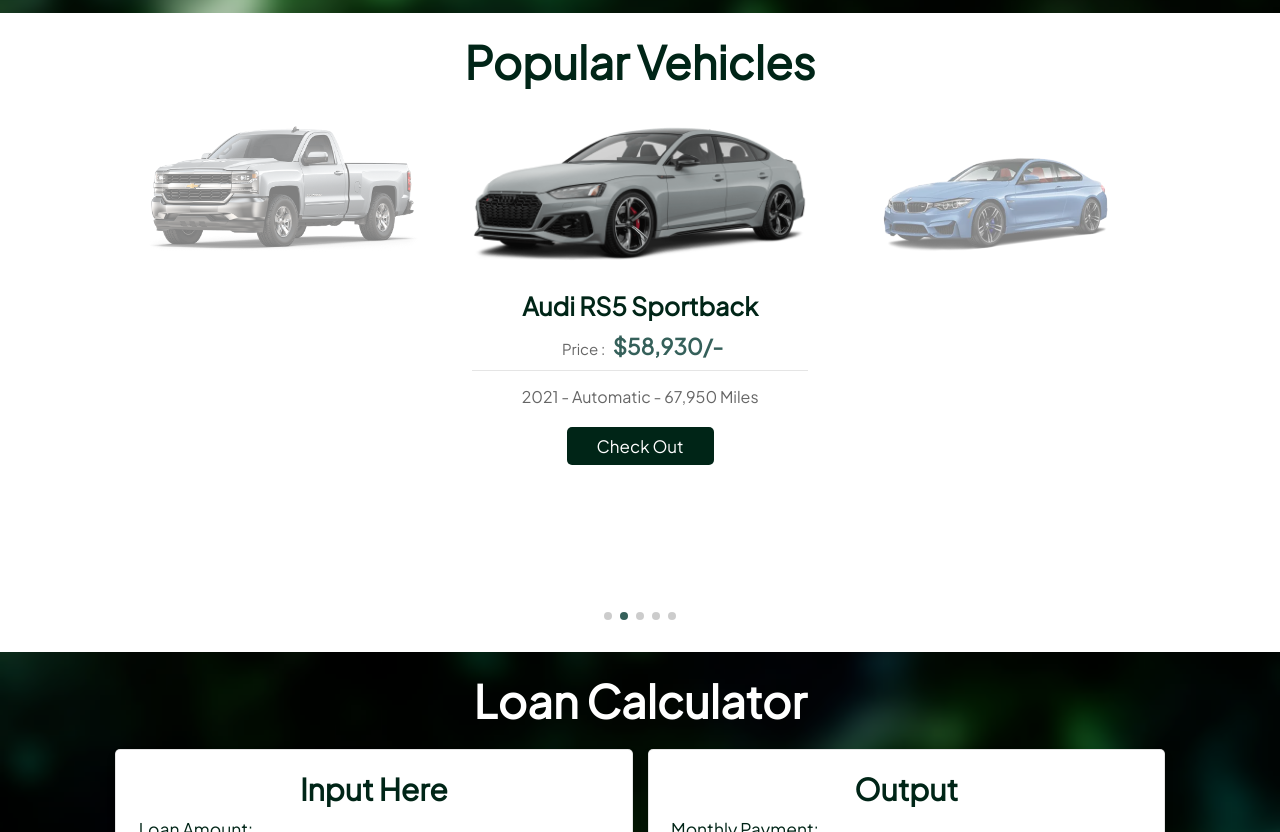
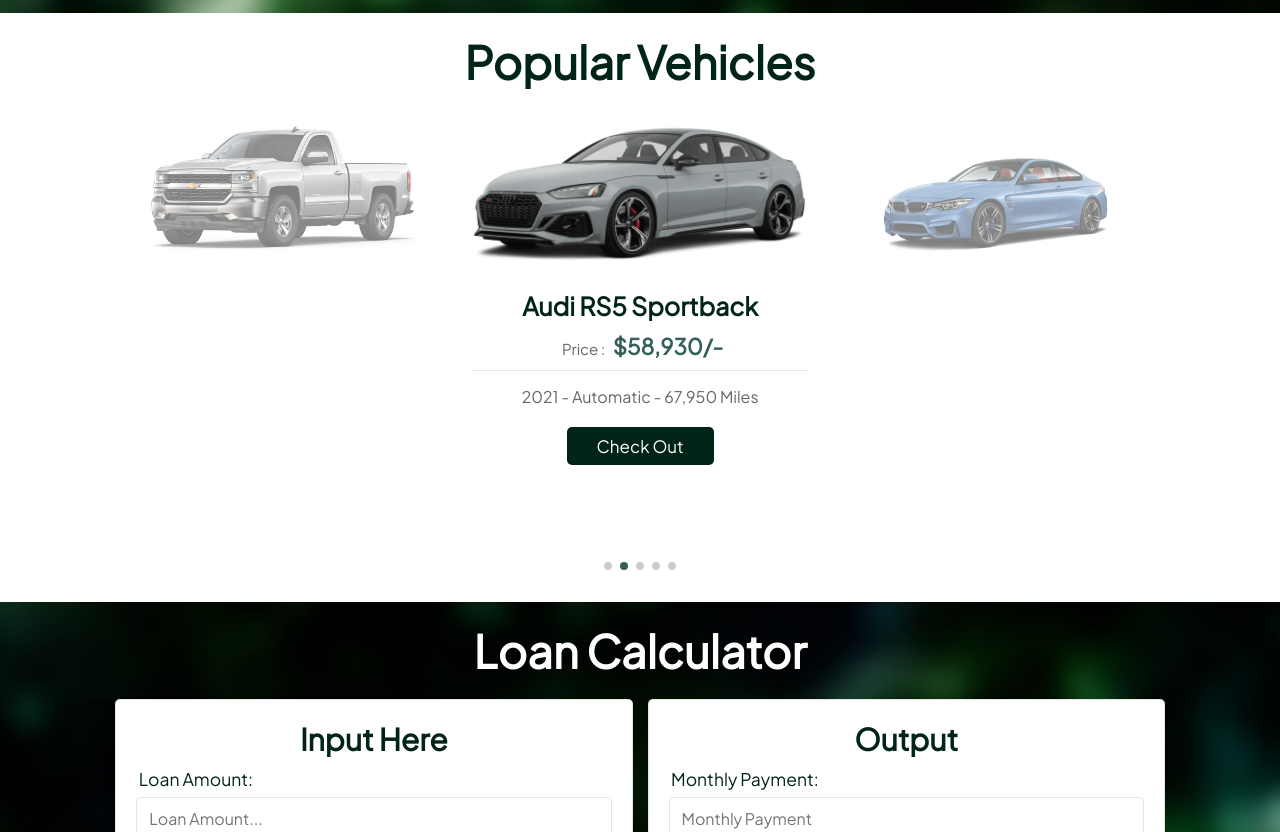
Before and after one commit to vijayn7/Farmington-BPA-2022-2023, a plain HTML site: page index.html in a window 1280 px wide. Shown: the part 772-1604 px from the top of the page. Drawn offline with Linux system fonts and the light colour scheme; a web font is replaced by a local one.

Commit message:
cleaning

```diff
--- a/css/style.css
+++ b/css/style.css
@@ -736,10 +736,6 @@ section {
     padding-bottom: 3rem;
 }
 
-.vehicles .vehicles-slider {
-    padding-bottom: 5rem;
-}
-
 .vehicles .vehicles-slider .box {
     text-align: center;
 }
```
